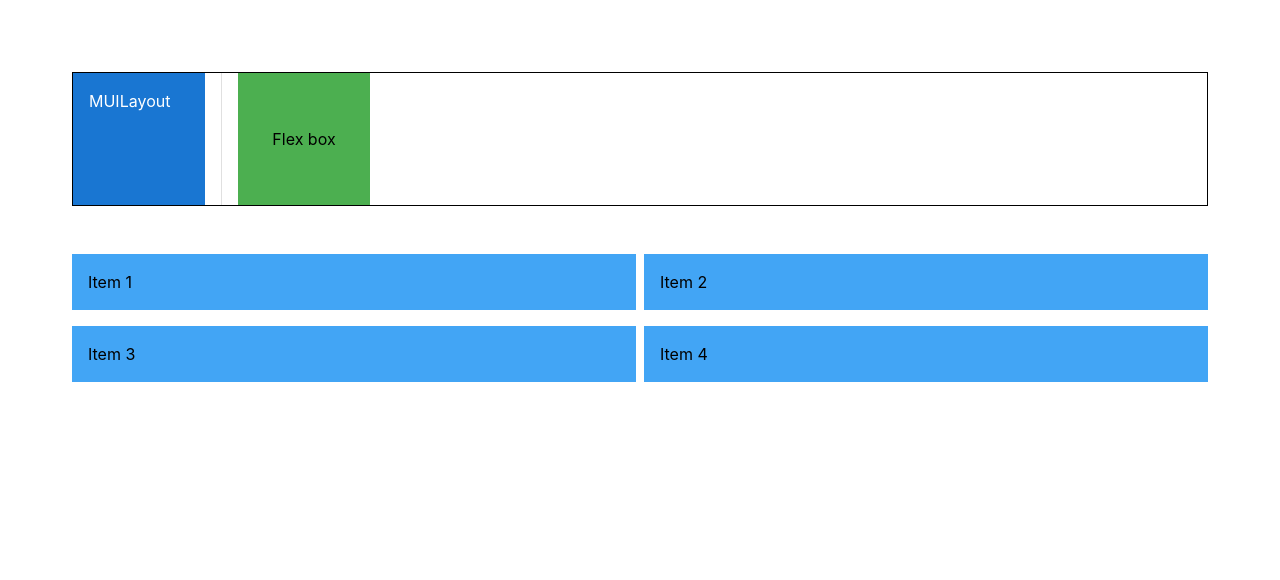
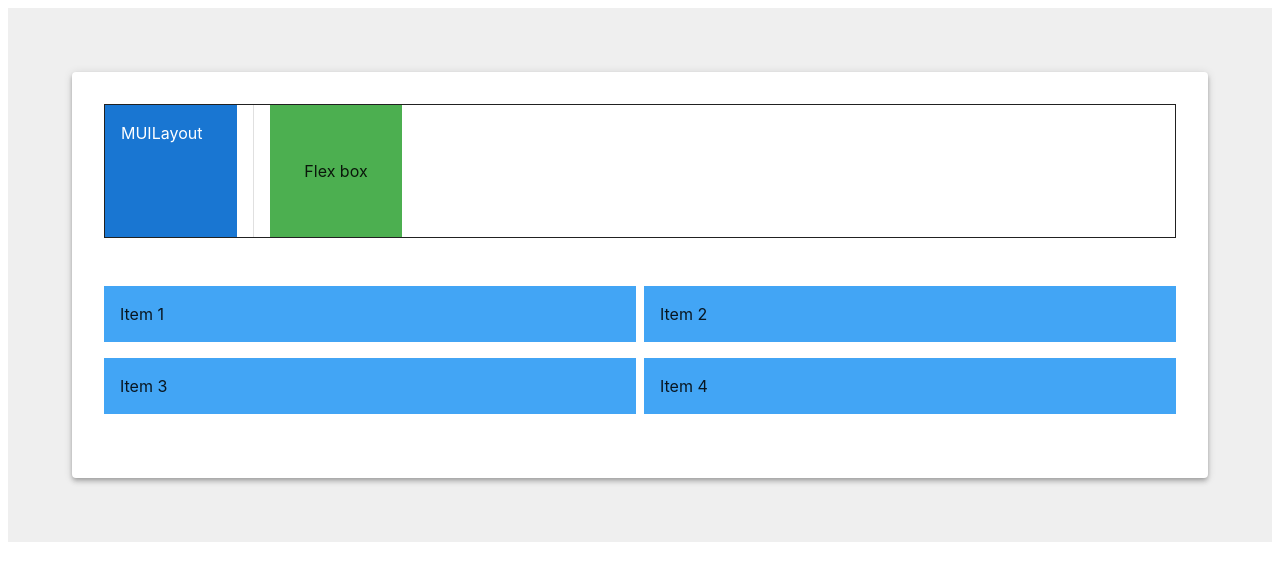
Before and after one commit to MuhdHanish/learnig_mui, a React (Vite) app: page / in a window 1280 px wide. Shown: the top 580 px of the page. Built offline with nearby package versions, Linux system fonts and the light colour scheme.

Commit message:
lesson 14 - Paper

```diff
--- a/src/App.css
+++ b/src/App.css
@@ -1,4 +1,7 @@
+body {
+  background-color: #eeee;
+}
+
 .App {
   padding: 4rem;
-  color: black;
 }
--- a/src/components/MUILayout.tsx
+++ b/src/components/MUILayout.tsx
@@ -1,8 +1,8 @@
-import { Box, Stack, Divider, Grid } from "@mui/material";
+import { Box, Stack, Divider, Grid, Paper } from "@mui/material";
 
 const MUILayout = () => {
     return (
-      <>
+      <Paper sx={{padding:"32px"}} elevation={4}>
         <Stack
           sx={{ border: "1px solid" }}
           direction={"row"}
@@ -39,7 +39,7 @@
              <Grid item xs={6}><Box bgcolor={"primary.light"} p={2}>Item 3</Box></Grid>
              <Grid item xs={6}><Box bgcolor={"primary.light"} p={2}>Item 4</Box></Grid>
         </Grid>
-      </>
+      </Paper>
     );
 };
 
```
